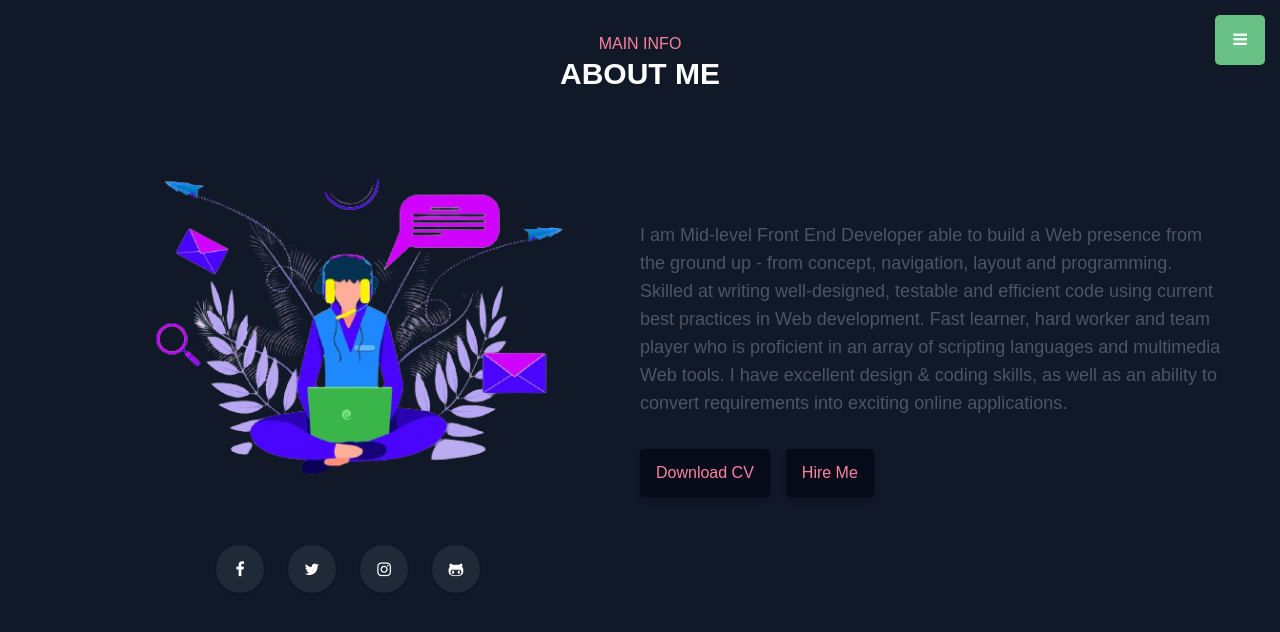
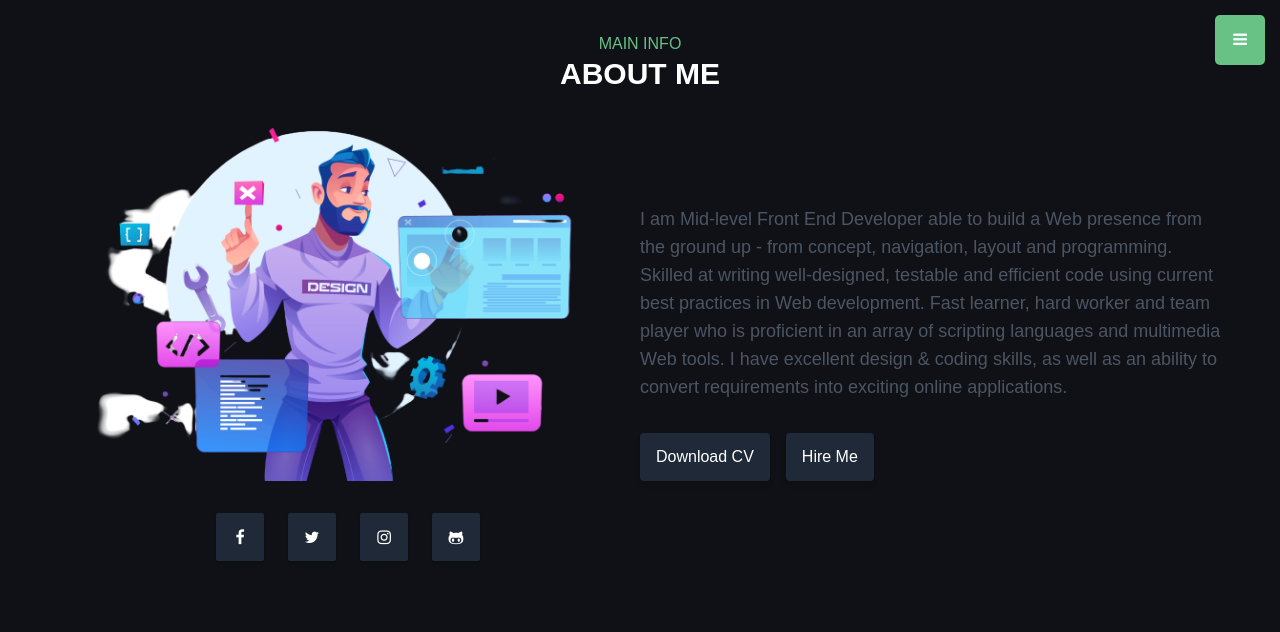
Before and after one commit to magdyMohammed20/Personal-Portofolio, a React (Create React App) app: page /about in a window 1280 px wide. Shown: the top 632 px of the page. Built offline with nearby package versions, Linux system fonts and the light colour scheme.

Commit message:
Change About Color Theme

```diff
--- a/src/assets/pages/about/About.js
+++ b/src/assets/pages/about/About.js
@@ -1,6 +1,6 @@
 import React from 'react'
-import {AboutSection , Span , Anchor , Btn} from './Styles'
-import myImg from '../../images/Personal/11.png'
+import { AboutSection, Span, Anchor, Btn } from './Styles'
+import myImg from '../../images/Personal/33.png'
 
 function About() {
     return (
@@ -11,20 +11,20 @@ function About() {
                     <h2 className='text-3xl text-white font-bold'>ABOUT ME</h2>
                 </div>
                 <div className="grid grid-cols-1 lg:grid-cols-2">
-                    <div className='flex justify-center hidden lg:flex flex-col mt-8'>
-                        <img src={myImg} className='mx-auto rounded-lg' alt={myImg}/>
+                    <div className='flex justify-center hidden lg:flex flex-col'>
+                        <img src={myImg} className='mx-auto rounded-lg' alt={myImg} />
                         <ul className='flex justify-center mt-8'>
-                            <li className='mx-3'><Anchor href='https://www.facebook.com/profile.php?id=100002594931715' target='_blank' className='shadow bg-gray-800 w-12 h-12 flex items-center justify-center rounded-full'><i className="fa fa-facebook text-white" aria-hidden="true"></i></Anchor></li>
-                            <li className='mx-3'><Anchor href='https://twitter.com/magdymo26260007' target='_blank' className='shadow bg-gray-800 w-12 h-12 flex items-center justify-center rounded-full'><i className="fa fa-twitter text-white" aria-hidden="true"></i></Anchor></li>
-                            <li className='mx-3'><Anchor href='https://www.instagram.com/magdyMohammed20/' target='_blank' className='shadow bg-gray-800 w-12 h-12 flex items-center justify-center rounded-full'><i className="fa fa-instagram text-white" aria-hidden="true"></i></Anchor></li>
-                            <li className='mx-3'><Anchor href='https://github.com/magdyMohammed20' target='_blank' className='shadow bg-gray-800 w-12 h-12 flex items-center justify-center rounded-full'><i className="fa fa-github-alt text-white" aria-hidden="true"></i></Anchor></li>
+                            <li className='mx-3'><Anchor href='https://www.facebook.com/profile.php?id=100002594931715' target='_blank' className='shadow bg-gray-800 w-12 h-12 flex items-center justify-center rounded-sm'><i className="fa fa-facebook text-white" aria-hidden="true"></i></Anchor></li>
+                            <li className='mx-3'><Anchor href='https://twitter.com/magdymo26260007' target='_blank' className='shadow bg-gray-800 w-12 h-12 flex items-center justify-center rounded-sm'><i className="fa fa-twitter text-white" aria-hidden="true"></i></Anchor></li>
+                            <li className='mx-3'><Anchor href='https://www.instagram.com/magdyMohammed20/' target='_blank' className='shadow bg-gray-800 w-12 h-12 flex items-center justify-center rounded-sm'><i className="fa fa-instagram text-white" aria-hidden="true"></i></Anchor></li>
+                            <li className='mx-3'><Anchor href='https://github.com/magdyMohammed20' target='_blank' className='shadow bg-gray-800 w-12 h-12 flex items-center justify-center rounded-sm'><i className="fa fa-github-alt text-white" aria-hidden="true"></i></Anchor></li>
                         </ul>
 
                     </div>
                     <div className="flex content-center flex-wrap mt-8">
                         <p className='text-gray-600 text-lg'>
-                        I am Mid-level Front End Developer able to build a Web presence from the ground up - from concept, navigation, layout and programming. Skilled at writing well-designed, testable and efficient code using current best practices in Web development. Fast learner, hard worker and team player who is proficient in an array of scripting languages and multimedia Web tools.
-                        I have excellent design & coding skills, as well as an ability to convert requirements into exciting online applications.
+                            I am Mid-level Front End Developer able to build a Web presence from the ground up - from concept, navigation, layout and programming. Skilled at writing well-designed, testable and efficient code using current best practices in Web development. Fast learner, hard worker and team player who is proficient in an array of scripting languages and multimedia Web tools.
+                            I have excellent design & coding skills, as well as an ability to convert requirements into exciting online applications.
                         </p>
                         <div className='mt-8'>
                             <Btn className='rounded about-btn py-3 px-4 shadow-md mr-4 inline-block' href='https://www.mediafire.com/file/asv2qa99c1r0lm9/Magdy_Mohammed_Abd_El-hamid_CV.pdf/file' target='black' download>Download CV</Btn>
--- a/src/assets/pages/about/Styles.js
+++ b/src/assets/pages/about/Styles.js
@@ -1,50 +1,38 @@
 import styled from 'styled-components'
+import Colors from '../../aids/Colors'
 
-const mainColor = '#111827';
-const mainColor2 = '#050b19';
-const secondColor = '#FB839E';
-
+const { mainColor, secondColor, btnColor1, whiteColor } = Colors
 
 export const AboutSection = styled.div`
     height: 100vh;
-    background-color: ${mainColor}
+    background-color: ${secondColor}
 `;
 
 export const Span = styled.span`
-    color: #FB839E
+    color: ${mainColor}
 `;
-
-/*export const Img = styled.img`
-width: 400px;
-    height: 400px;
-    -webkit-filter: invert(16%) sepia(80%);
-    filter: invert(16%) sepia(80%);
-`;
-*/
 
 export const Anchor = styled.a`
     transition: all .3s linear;
 
    &:hover{
-       background-color: ${secondColor};
+       background-color: ${mainColor};
    }
 
    i{
     transition: all .3s linear;
    }
    &:hover > i{
-       color: ${mainColor} !important;
        transform: rotate(360deg);
    }
 `;
 
 export const Btn = styled.a`
-    background-color: ${mainColor2};
-    color: ${secondColor};
+    background-color: ${btnColor1};
+    color: ${whiteColor};
     transition: all .4s linear;
 
     &:hover{
-        background-color: #cdb78e;
-        color: #2b1266
+        background-color: ${mainColor};
     }
 `;
```
Also changed, not shown: src/assets/images/Personal/33.png (added).
